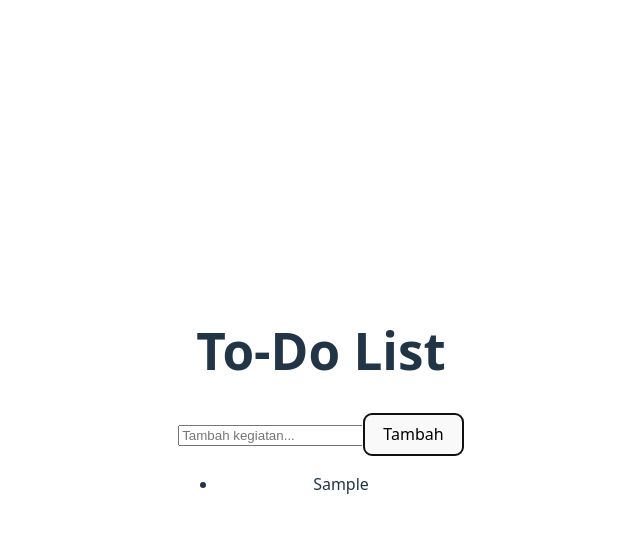
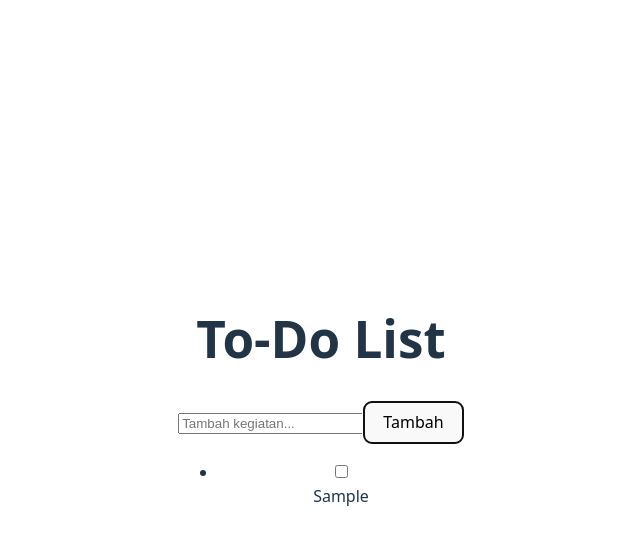
Before and after one commit to TiyoSA/Todo-List, a Vue app: page / in a window 1280 px wide. Both pictures are taken after typing "Sample" into the empty fields and a click on the button "Tambah". Shown: the top 544 px of the page, without its empty margins (319-959 px from the left). Built offline with nearby package versions, Linux system fonts and the light colour scheme.

Commit message:
menambahkan checkbox untuk menandai todo yang selesai

```diff
--- a/src/App.vue
+++ b/src/App.vue
@@ -8,7 +8,10 @@
     </form>
 
     <ul class="todo-table">
-      <li v-for="(todo, index) in todos" :key="index">
+      <li v-for="(todo, index) in todos" :key="index" :class="{ done: todo.done }">
+        <div class="col-checkbox">
+          <input type="checkbox" v-model="todo.done" />
+        </div>
         <div class="col-task">
           <span>{{ todo.text }}</span>
         </div>
```
